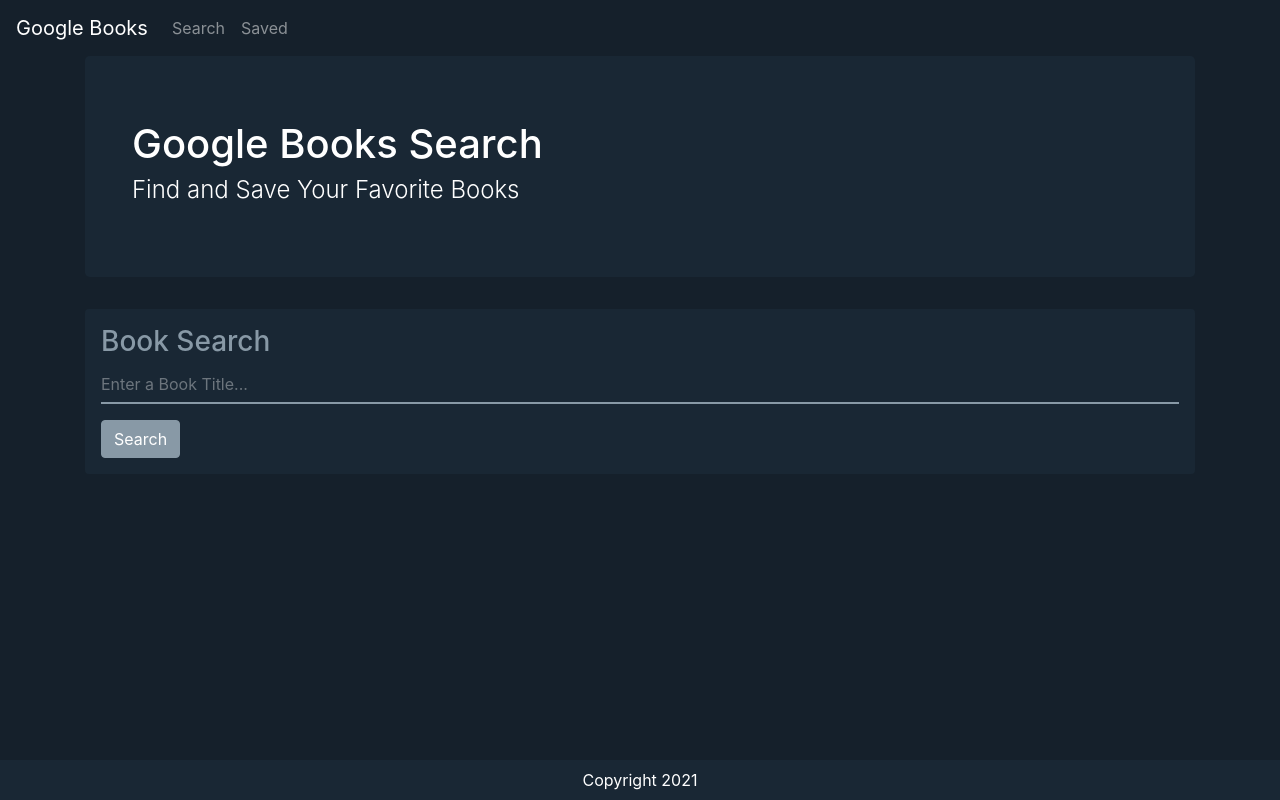
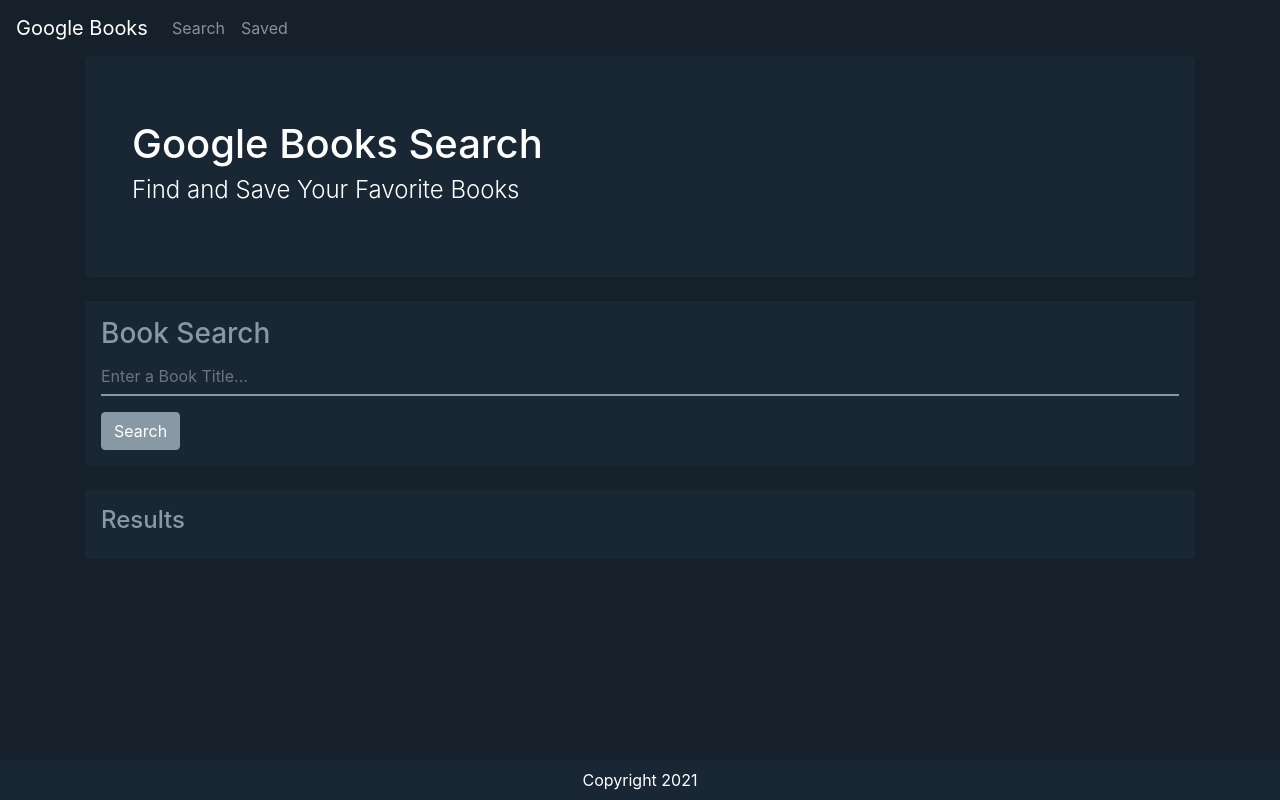
Before and after one commit to jxhnkndl/google-books-search, a React (Create React App) app in the folder client/: page /search in a window 1280 px wide. Built offline with nearby package versions, Linux system fonts and the light colour scheme.

Commit message:
Add BooksContainer component to main search and saved views

```diff
--- a/client/src/components/Header/index.js
+++ b/client/src/components/Header/index.js
@@ -8,7 +8,7 @@
   return (
     <header>
       <Container>
-        <Jumbotron className="bg-light text-white">
+        <Jumbotron className="bg-light text-white mb-4">
           <Container className="text-left">
             <h1>Google Books Search</h1>
             <h4 className="font-weight-light">Find and Save Your Favorite Books</h4>
--- a/client/src/components/Saved/index.js
+++ b/client/src/components/Saved/index.js
@@ -1,11 +1,13 @@
 // Import dependencies
 import React from 'react';
+import BooksContainer from '../BooksContainer';
 
 // Create and export Search page component
 export default function Saved() {
   return (
     <section className="bg-light rounded p-3">
-      <h1 className="text-secondary">SAVED PAGE</h1>
+      <h3 className="text-secondary">Saved Books</h3>
+      <BooksContainer />
     </section>
   );
 }
--- a/client/src/components/Search/index.js
+++ b/client/src/components/Search/index.js
@@ -1,13 +1,19 @@
 // Import dependencies
 import React from 'react';
 import SearchForm from '../SearchForm';
+import BooksContainer from '../BooksContainer';
 
 // Create and export Search page component
 export default function Search() {
   return (
-    <section className="bg-light rounded p-3">
-      <h3 className="text-secondary">Book Search</h3>
-      <SearchForm />
+    <section>
+      <div className="bg-light rounded p-3 mb-4">
+        <h3 className="text-secondary">Book Search</h3>
+        <SearchForm />
+      </div>
+      <div className="bg-light rounded p-3">
+        <BooksContainer />
+      </div>
     </section>
   );
 }
```
